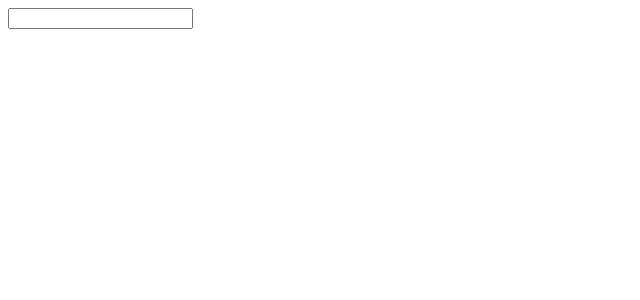
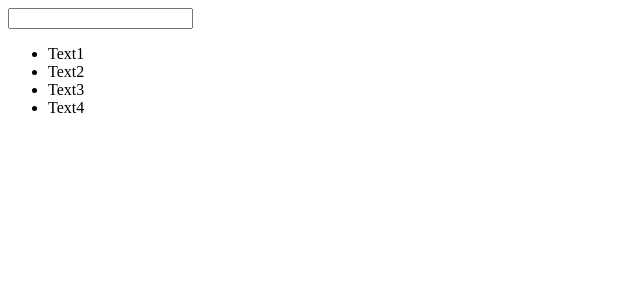
Before and after one commit to TinkyFirst/livesearch, a React (Create React App) app: page / in a window 1280 px wide. Shown: the top 300 px of the page, without its empty margins (0-640 px from the left). Built offline with nearby package versions, Linux system fonts and the light colour scheme.

Commit message:
create search system

```diff
--- a/src/App.jsx
+++ b/src/App.jsx
@@ -9,11 +9,38 @@ const App = () => {
         {id:3, label: 'Text4'},
     ])
 
-    const [search, setSeatch] = useState('')
+    const [search, setSearch] = useState('')
+
+    const handleInputChange = (searchValue) => setSearch(searchValue)
+
+    const searchItem = (item, search) => {
+    if (search.length === 0) {
+        return items
+    }
+
+    return items.filter(item => {
+        return item.label.toLowerCase().indexOf(search.toLowerCase()) > -1
+    })
+    }
+
+    const visibleItems = searchItem(items, search).map(item => {
+        return (
+            <li>
+                {item.label}
+            </li>
+        )
+    })
+
+
 
     return(
         <div>
-            <SearchPanel/>
+            <SearchPanel handleInputChange={handleInputChange}/>
+            <div>
+                <ul>
+                    {visibleItems}
+                </ul>
+            </div>
         </div>
 
     )
--- a/src/components/SearchPanel/SearchPanel.jsx
+++ b/src/components/SearchPanel/SearchPanel.jsx
@@ -1,16 +1,18 @@
 import React, {useState} from 'react'
 
-const SearchPanel = () => {
+const SearchPanel = ({handleInputChange}) => {
 
     const [value, setValue] = useState('')
 
     const changeInput = (e) => {
-    setValue(e.target.value)
+        setValue(e.target.value)
+
+        handleInputChange(e.target.value)
     }
-
     return(
         <div>
-            <input type="text" onchange={changeInput} value={value}/>
+            <input type="text"  onChange={changeInput} value={value}/>
+
         </div>
     )
 }
```
